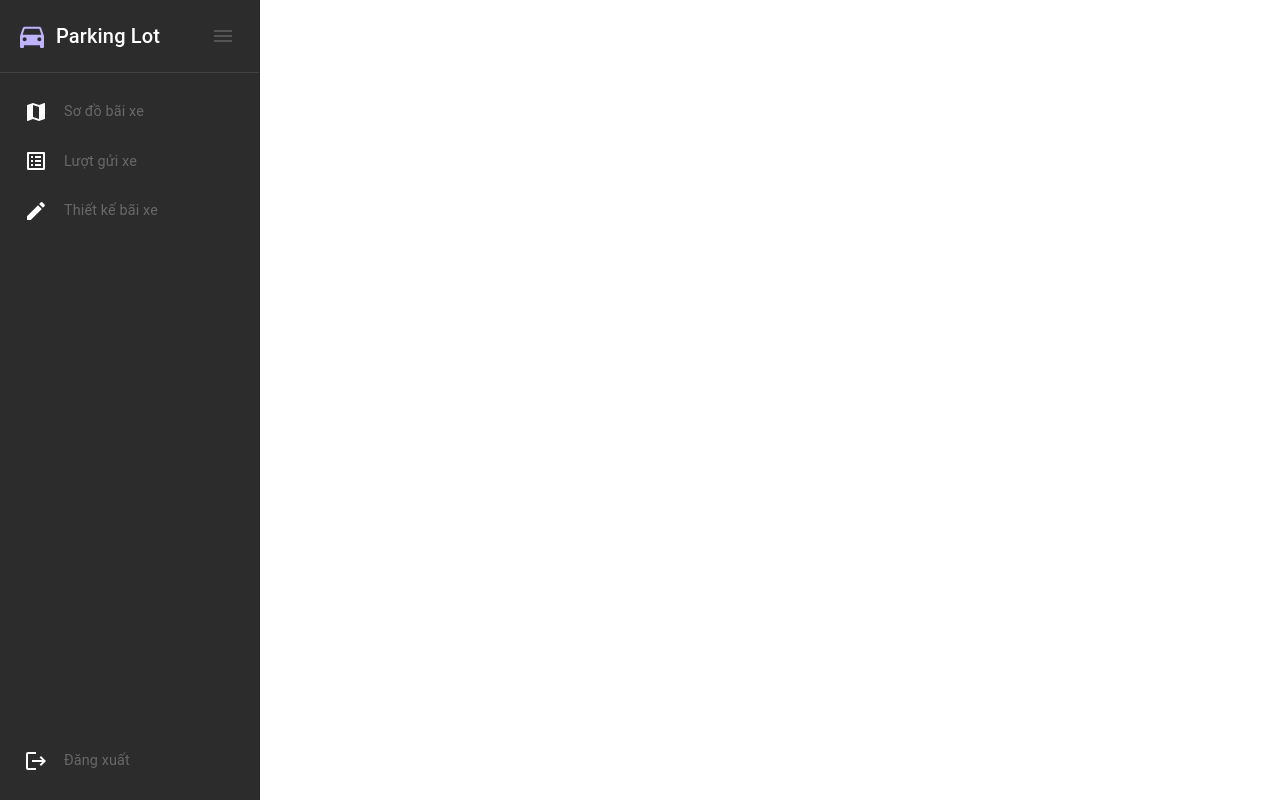
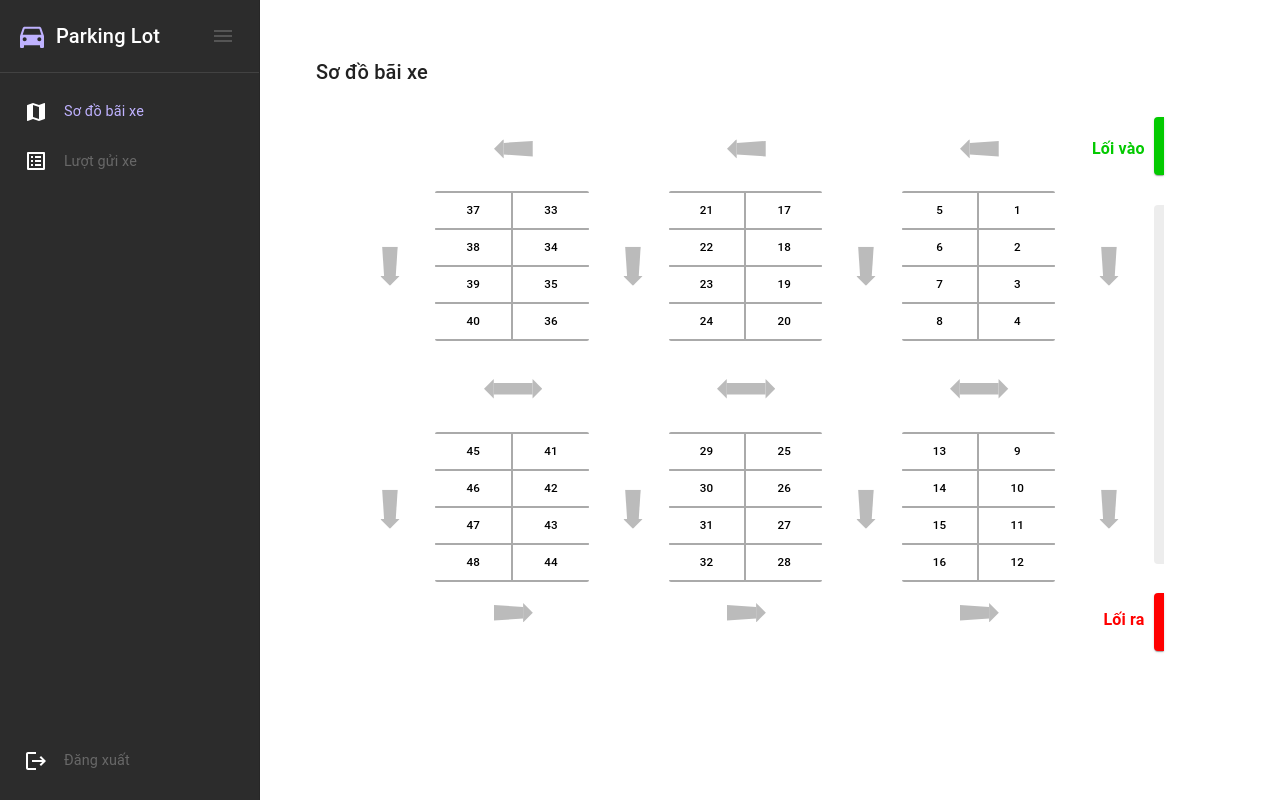
Before and after one commit to nguyenhbtrung/parking-management-frontend, a React (Vite) app: page /admin in a window 1280 px wide. Built offline with nearby package versions, Linux system fonts and the light colour scheme; no server answers.

Commit message:
modify admin routes

```diff
--- a/src/pages/admin/AdminLayout.jsx
+++ b/src/pages/admin/AdminLayout.jsx
@@ -25,9 +25,8 @@ import {
 import { collapsedWidth, drawerWidth } from "../../appConst";
 
 const menuItems = [
-    { text: "Sơ đồ bãi xe", icon: <Map />, path: "/admin/parking" },
+    { text: "Sơ đồ bãi xe", icon: <Map />, path: "/admin" },
     { text: "Lượt gửi xe", icon: <ListAlt />, path: "/admin/records" },
-    { text: "Thiết kế bãi xe", icon: <Edit />, path: "/admin/editor" },
 ];
 
 export default function AdminLayout() {
--- a/src/routes/AppRoutes.jsx
+++ b/src/routes/AppRoutes.jsx
@@ -17,7 +17,7 @@ function AppRoutes() {
 
             {/* Admin */}
             <Route path="/admin" element={<AdminLayout />}>
-                <Route path="parking" element={<ParkingManagementPage />} />
+                <Route index element={<ParkingManagementPage />} />
                 <Route path="records" element={<ParkingRecordsPage />} />
             </Route>
             <Route path="/" element={<UserLayout />} >
```
